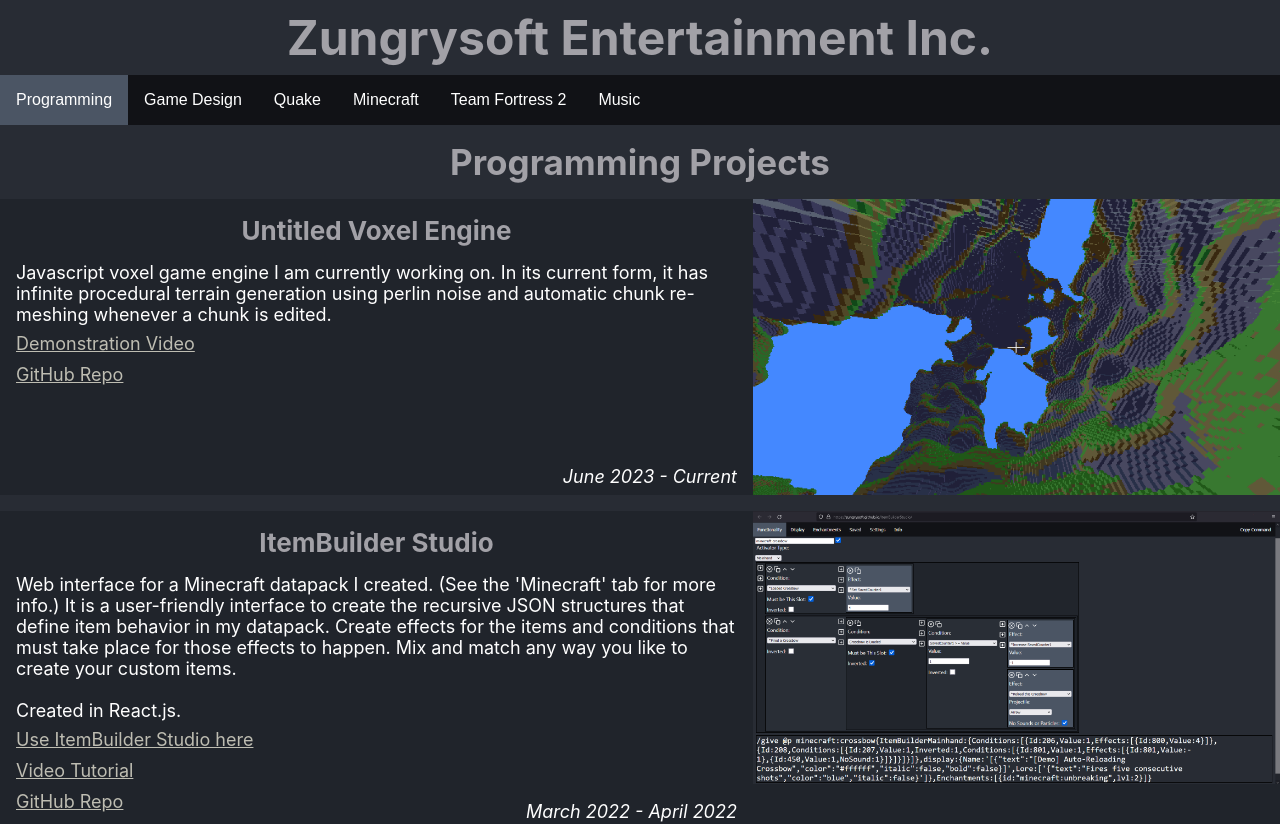
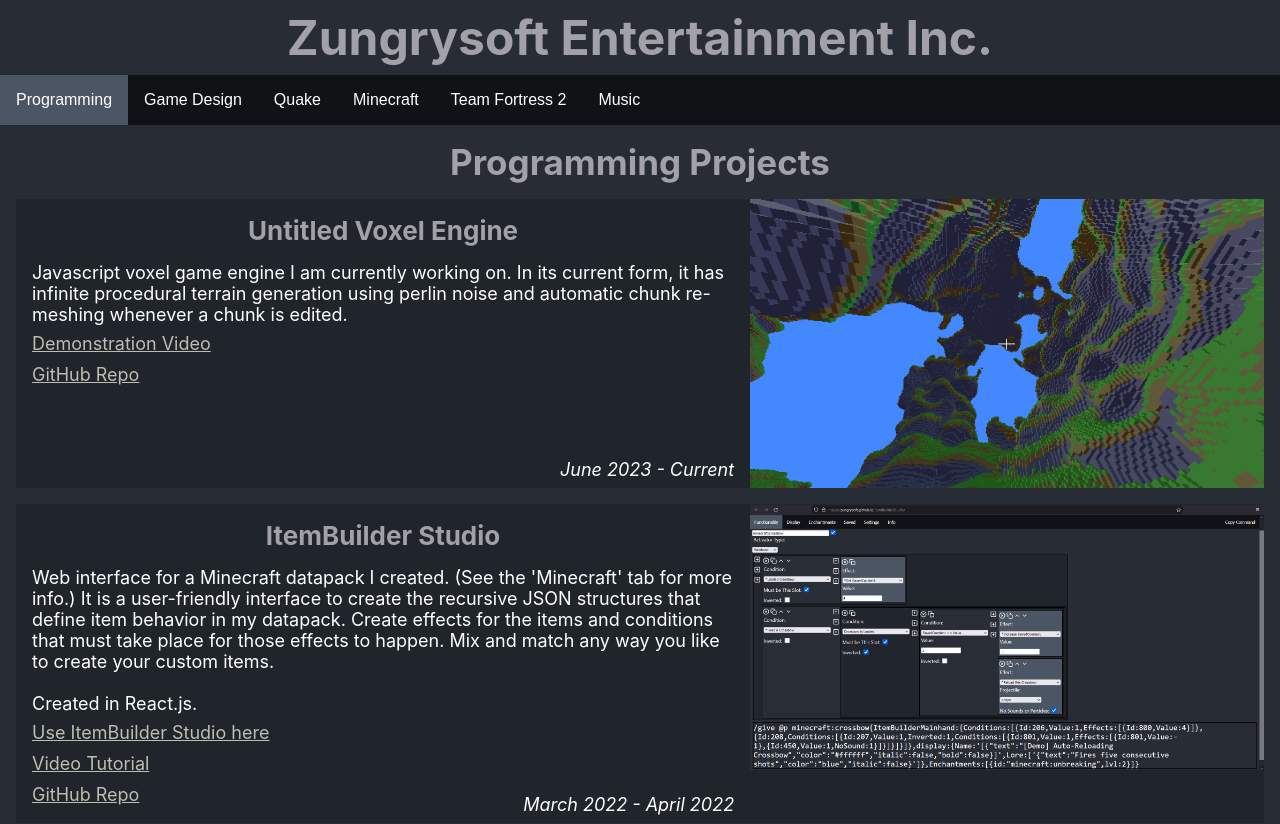
Before and after one commit to Zungrysoft/Zungrysoft.github.io, a React (Create React App) app: page / in a window 1280 px wide. Shown: the top 824 px of the page. Built offline with nearby package versions, Linux system fonts and the light colour scheme; no server answers.

Commit message:
Added margins

```diff
--- a/src/components/Project.jsx
+++ b/src/components/Project.jsx
@@ -13,7 +13,14 @@ function Project({ project }) {
     }
 
     return(
-        <Box sx={{ display: 'flex', backgroundColor: BACKGROUND_1, marginBottom: '16px', height: '100%' }}>
+        <Box sx={{
+            display: 'flex',
+            backgroundColor: BACKGROUND_1,
+            marginBottom: '16px',
+            marginLeft: '16px',
+            marginRight: '16px',
+            height: '100%',
+        }}>
             <Box sx={{ flex: 1, display: 'flex', flexDirection: 'column' }}>
                 <ProjectContent project={project}/>
             </Box>
```
